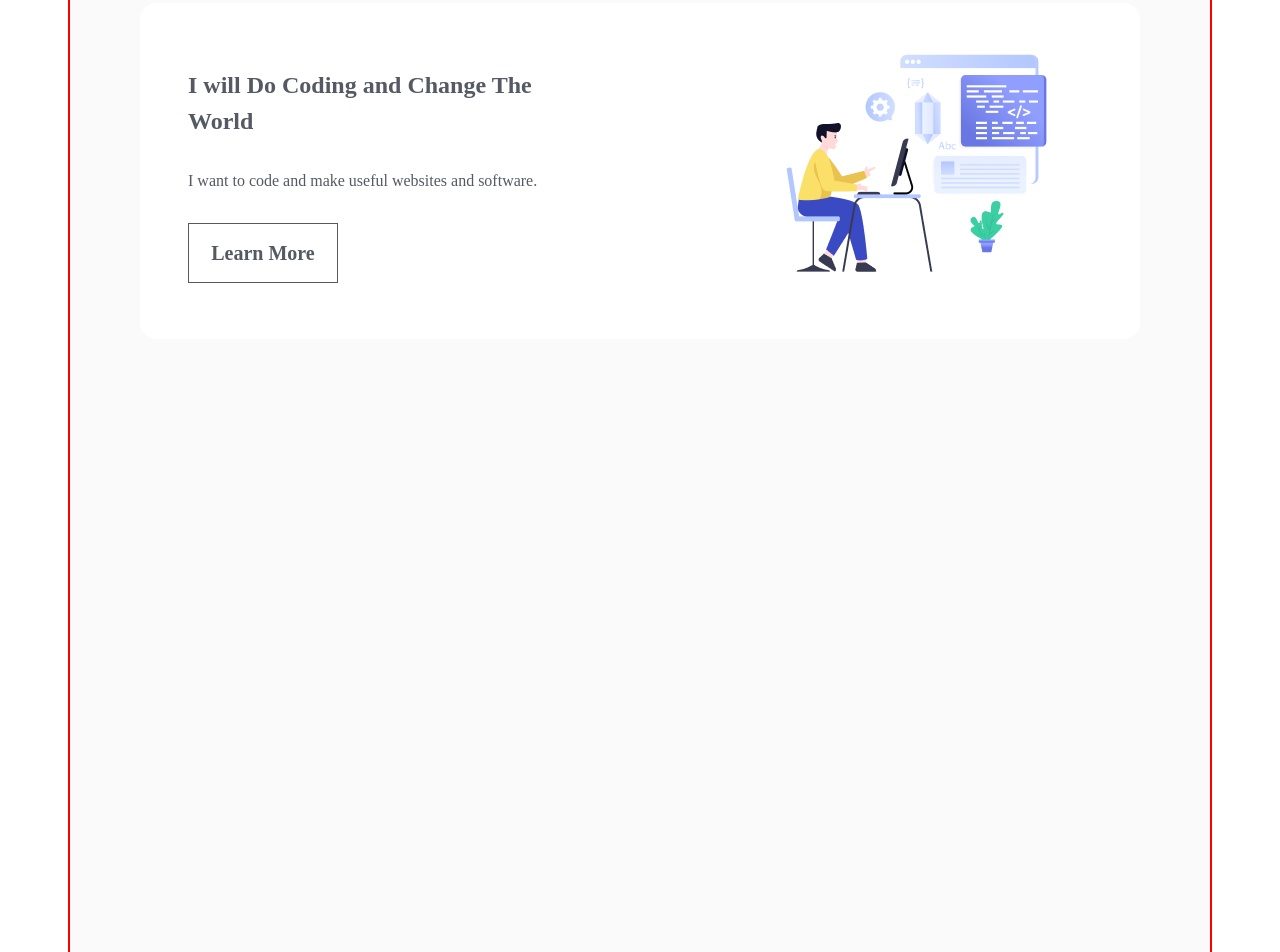
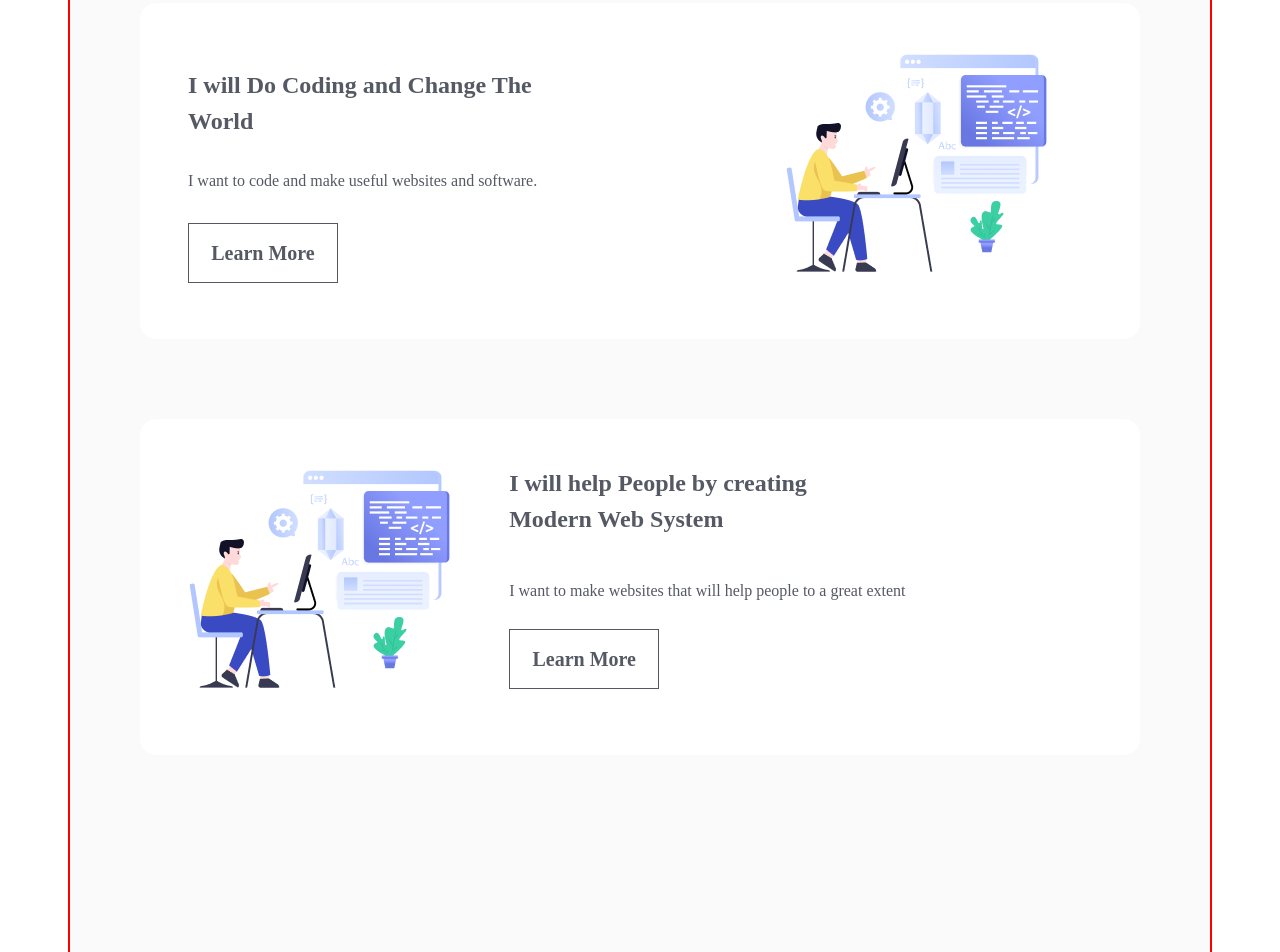
Before and after one commit to Zannatul08/Assignment-01, a plain HTML site: page index.html in a window 1280 px wide. Shown: the part 1360-2312 px from the top of the page. Drawn offline with Linux system fonts and the light colour scheme; a web font is replaced by a local one.

Commit message:
2nd page 2nd card done

```diff
--- a/index.html
+++ b/index.html
@@ -37,7 +37,7 @@
     <main>
         <section class="second-section-container-big">
             <div class="second-first-part">
-                <h1>Why Web Development</h1>
+                <h1>Why Web Development??</h1>
                 <p>In the present age of AI, most of the technological fields are on the verge of getting replaced by AI. But web dev is one of the few fields which is not at risk of getting fully replaced by AI. So its demand will remain in the future too</p>
             </div>
             <section class="first-card">
@@ -55,6 +55,23 @@
             </section>
 
 
+            <section class="Second-card">
+                <div class="second-card-left-side-content">
+                    <img src="/assets/Layer_1.png" alt="">
+                </div>
+
+                <div class="second-card-right-side-content">
+                    <h2>I will help People by creating <br> Modern Web System</h2>
+                    <p>I want to make websites that will help people to a great extent</p>
+                    <div class="btn-container-primary">
+                    <a href=""><button class="btn-primary">Learn More</button></a>
+
+                </div>
+                </div>
+            </section>
+
+
+
 
 
         </section>
--- a/styles/style.css
+++ b/styles/style.css
@@ -263,3 +263,98 @@ line-height: 23px;
 letter-spacing: 0%;
 text-align: center;
 }
+
+
+
+
+.Second-card{
+    width: 1000px;
+    height: 336px;
+    /* border: 2px solid red; */
+    margin: 0 auto;
+    margin-top: 80px;
+    display: flex;
+    background-color: white;
+    border-radius: 16px;
+    justify-content: space-between;
+
+
+}
+
+
+.second-card-left-side-content{
+    width: 30%;
+    width: 223.2px;
+    height: 208.85px;
+
+    /* border: 2px solid black; */
+    padding: 48px;
+
+
+}
+.second-card-right-side-content{
+    width: 850px;
+    height: 240px;
+    width: 70%;
+
+    /* border: 2px solid plum; */
+    display: flex;
+    flex-direction: column;
+    justify-content: center;
+    align-items: right;
+    margin: 0 auto;
+    margin-left: 50px;
+    margin-top: 30px;
+
+}
+
+.second-card-right-side-content h2{
+
+position: static;
+width: 477px;
+height: 72px;
+
+display: flex;
+flex-direction: column;
+justify-content: center;
+align-items: flex-start;
+padding: 0px;
+
+
+
+flex: none;
+order: 0;
+flex-grow: 0;
+margin: 16px 0px;
+
+color: rgba(13, 19, 33, 0.7);
+font-family: Azeret Mono;
+font-size: 24px;
+font-weight: 700;
+line-height: 36px;
+letter-spacing: 0%;
+text-align: left;
+}
+
+.second-card-right-side-content p{
+
+position: static;
+width: 468px;
+height: 52px;
+
+display: flex;
+flex-direction: column;
+justify-content: center;
+align-items: flex-start;
+padding: 0px;
+
+
+opacity: 0.7;
+color: rgb(13, 19, 33);
+font-family: Azeret Mono;
+font-size: 16px;
+font-weight: 400;
+line-height: 26px;
+letter-spacing: 0%;
+text-align: left;
+}
```
